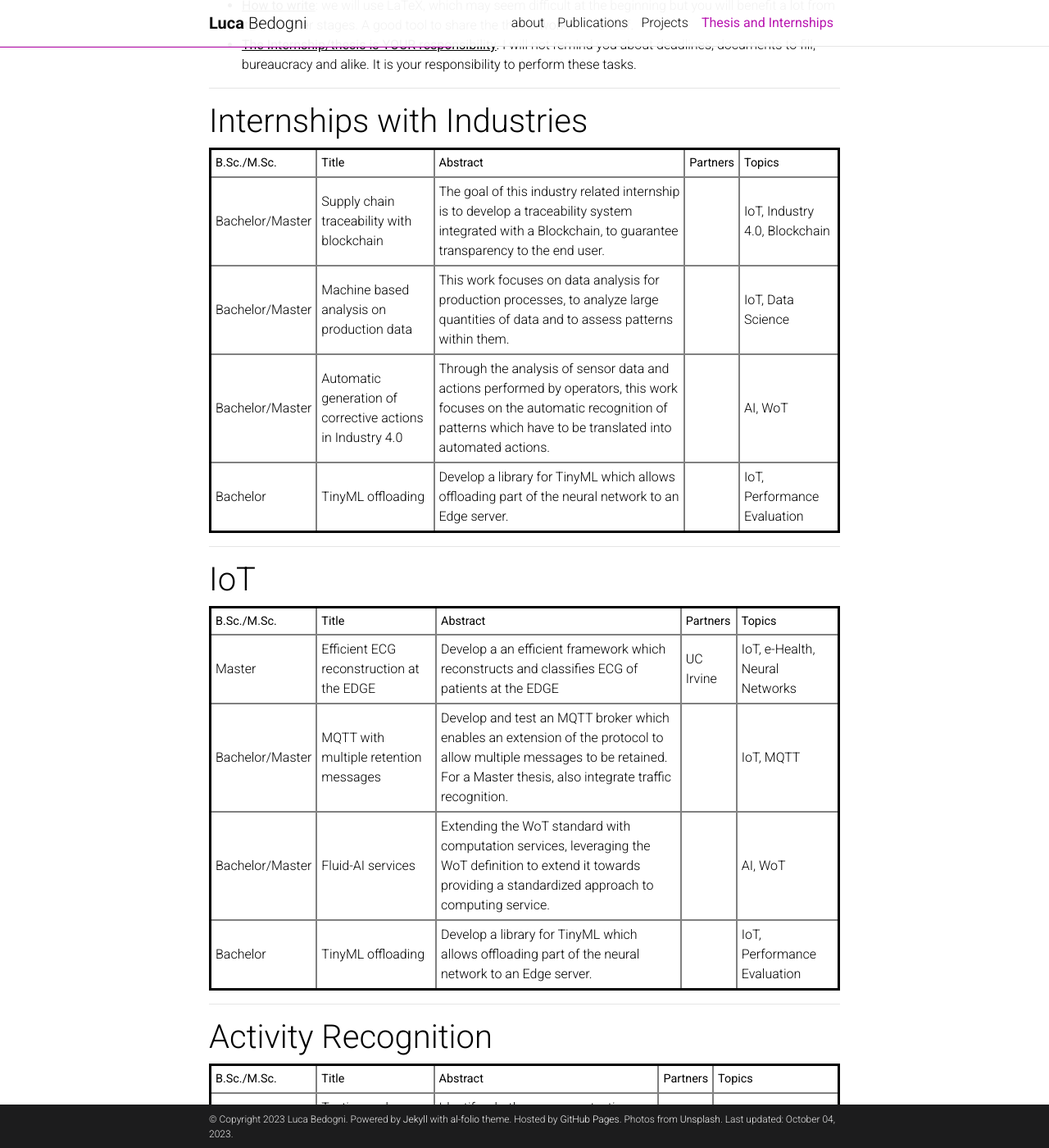
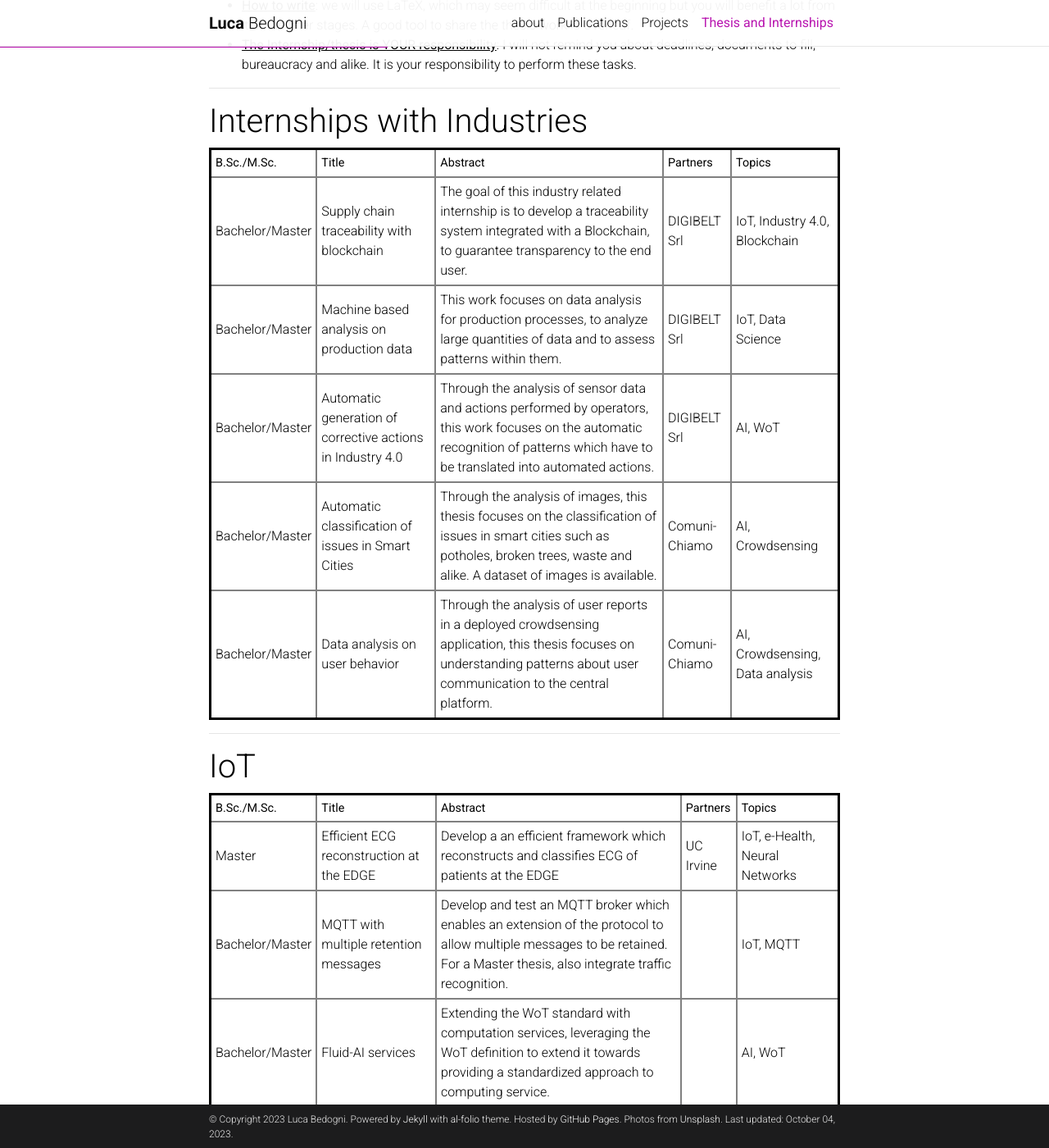
Before and after one commit to lbedogni/lbedogni.github.io, a Jekyll site: the page built from _pages/thesis.md, in a window 1280 px wide and 1400 px high, scrolled down 598 px. Shown: the whole window at 82% size. Built offline with Jekyll 4.4.1, drawn with Linux system fonts in a browser that asks for light colours; comment, search, counter and statistics services are not loaded; a style sheet for code colours, icons or effects is not loaded.

Commit message:
Updated thesis

```diff
--- a/_pages/thesis.md
+++ b/_pages/thesis.md
@@ -33,22 +33,36 @@ I am always happy to work with Bachelor and Master students, and I am glad that
     <td>Bachelor/Master</td>
     <td>Supply chain traceability with blockchain</td>
     <td>The goal of this industry related internship is to develop a traceability system integrated with a Blockchain, to guarantee transparency to the end user. </td>
-    <td></td>
+    <td>DIGIBELT Srl</td>
     <td>IoT, Industry 4.0, Blockchain</td>
 </tr>
 <tr>
     <td>Bachelor/Master</td>
     <td>Machine based analysis on production data</td>
     <td>This work focuses on data analysis for production processes, to analyze large quantities of data and to assess patterns within them.</td>
-    <td></td>
+    <td>DIGIBELT Srl</td>
     <td>IoT, Data Science</td>
 </tr>
 <tr>
     <td>Bachelor/Master</td>
     <td>Automatic generation of corrective actions in Industry 4.0</td>
     <td>Through the analysis of sensor data and actions performed by operators, this work focuses on the automatic recognition of patterns which have to be translated into automated actions.</td>
-    <td></td>
+    <td>DIGIBELT Srl</td>
     <td>AI, WoT</td>
+</tr>
+<tr>
+    <td>Bachelor/Master</td>
+    <td>Automatic classification of issues in Smart Cities</td>
+    <td>Through the analysis of images, this thesis focuses on the classification of issues in smart cities such as potholes, broken trees, waste and alike. A dataset of images is available.</td>
+    <td>Comuni-Chiamo</td>
+    <td>AI, Crowdsensing</td>
+</tr>
+<tr>
+    <td>Bachelor/Master</td>
+    <td>Data analysis on user behavior</td>
+    <td>Through the analysis of user reports in a deployed crowdsensing application, this thesis focuses on understanding patterns about user communication to the central platform.</td>
+    <td>Comuni-Chiamo</td>
+    <td>AI, Crowdsensing, Data analysis</td>
 </tr>
 <!--<tr>
     <td>Bachelor/Master</td>
@@ -85,13 +99,6 @@ I am always happy to work with Bachelor and Master students, and I am glad that
     <td>DIGIBELT Srl</td>
     <td>Industry 4.0, Application Development, AI</td>
 </tr>-->
-<tr>
-    <td>Bachelor</td>
-    <td>TinyML offloading</td>
-    <td>Develop a library for TinyML which allows offloading part of the neural network to an Edge server.</td>
-    <td></td>
-    <td>IoT, Performance Evaluation</td>
-</tr>
 </table>
 
 
```
